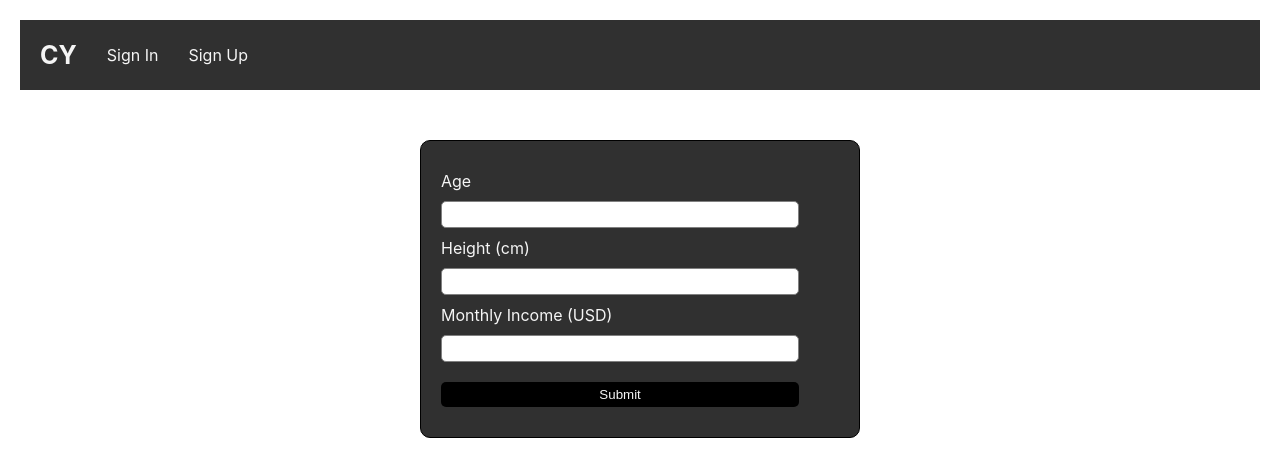
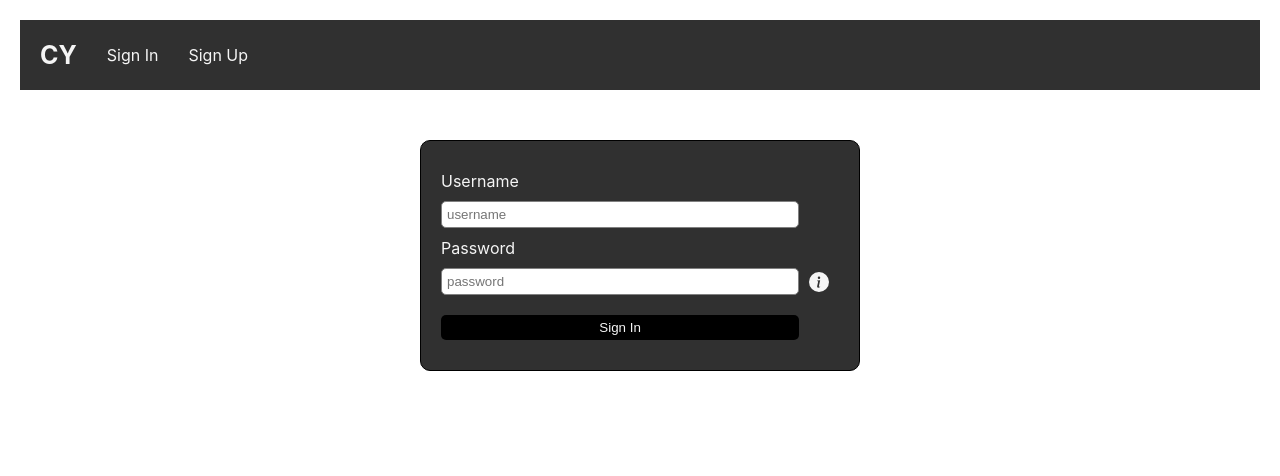
Before and after one commit to alfiomartini/compare-yourself-ts, a React (Create React App) app: page /compare in a window 1280 px wide. Shown: the top 476 px of the page. Built offline with nearby package versions, Linux system fonts and the light colour scheme; the HTML template or start-up script is replaced by a standard one; what amazon-cognito-identity-js, password-validator would draw is missing.

Commit message:
add authentication verification

```diff
--- a/src/App.tsx
+++ b/src/App.tsx
@@ -10,23 +10,47 @@ import { Route, Switch } from "react-router-dom";
 
 export function App() {
   const [user, setUser] = useState<CognitoUser | null>(null);
+  const [isAuthenticated, setIsAuthenticated] = useState(false);
+  console.log("current user", user);
+  console.log("isAuthenticated", isAuthenticated);
+
+  const setAuthentication = (user: CognitoUser | null) => {
+    setUser(user);
+    if (!user) setIsAuthenticated(false);
+    else {
+      user.getSession((err: any, session: any) => {
+        if (err) setIsAuthenticated(false);
+        else {
+          if (session.isValid) setIsAuthenticated(true);
+          else setIsAuthenticated(false);
+        }
+      });
+    }
+  };
 
   return (
     <div className="App">
-      <Navbar user={user} setUser={setUser} />
+      <Navbar
+        isAuthenticated={isAuthenticated}
+        setAuthentication={setAuthentication}
+        user={user}
+      />
       <div className="container">
         <Switch>
           <Route path="/signin">
-            <SignIn setUser={setUser} />
+            <SignIn setAuthentication={setAuthentication} />
           </Route>
-          <Route path="/signup">
+          <Route exact path="/signup">
             <SignUp />
           </Route>
           <Route path="/compare">
-            <Compare />
+            {isAuthenticated && <Compare />}
+            {!isAuthenticated && (
+              <SignIn setAuthentication={setAuthentication} />
+            )}
           </Route>
           <Route path="*">
-            <SignIn setUser={setUser} />
+            <SignIn setAuthentication={setAuthentication} />
           </Route>
         </Switch>
       </div>
--- a/src/components/Navbar/index.tsx
+++ b/src/components/Navbar/index.tsx
@@ -3,32 +3,36 @@ import { Link } from "react-router-dom";
 import "./styles.css";
 import { NavbarType } from "../../types";
 
-export const Navbar = ({ user, setUser }: NavbarType) => {
+export const Navbar = ({
+  isAuthenticated,
+  setAuthentication,
+  user,
+}: NavbarType) => {
   return (
     <div className="navbar">
       <div className="logo">CY</div>
-      {user && (
+      {isAuthenticated && (
         <Link to="/compare" className="link">
           Compare You
         </Link>
       )}
-      {!user && (
+      {!isAuthenticated && (
         <Link to="/signin" className="link">
           Sign In
         </Link>
       )}
-      {!user && (
+      {!isAuthenticated && (
         <Link to="/signup" className="link">
           Sign Up
         </Link>
       )}
-      {user && (
+      {isAuthenticated && (
         <Link
           to="/signin"
           className="link"
           onClick={() => {
-            user.signOut();
-            setUser(null);
+            user && user.signOut();
+            setAuthentication(null);
           }}
         >
           Sign Out
--- a/src/components/SignIn/index.tsx
+++ b/src/components/SignIn/index.tsx
@@ -17,7 +17,7 @@ const schema = new passwordValidator();
 
 schema.is().min(8).has().letters().has().digits();
 
-export const SignIn = ({ setUser }: SignInType) => {
+export const SignIn = ({ setAuthentication }: SignInType) => {
   const [username, setUsername] = useState("");
   const [password, setPassword] = useState("");
   const [toolTip, showToolTip] = useState(false);
@@ -62,7 +62,7 @@ export const SignIn = ({ setUser }: SignInType) => {
     cognitoUser.authenticateUser(authenticationDetails, {
       onSuccess: (result) => {
         const user = userPool.getCurrentUser();
-        setUser(user);
+        setAuthentication(user);
         history.push("/compare");
         clear();
       },
--- a/src/types/index.ts
+++ b/src/types/index.ts
@@ -10,14 +10,15 @@ export interface UserType {
 }
 
 export interface NavbarType {
+  isAuthenticated: boolean;
+  setAuthentication: (user: CognitoUser | null) => void;
   user: CognitoUser | null;
-  setUser: stateAction<CognitoUser | null>;
 }
 
 export interface SignUpType {}
 
 export interface SignInType {
-  setUser: stateAction<CognitoUser | null>;
+  setAuthentication: (user: CognitoUser | null) => void;
 }
 
 export interface TokenType {}
```
